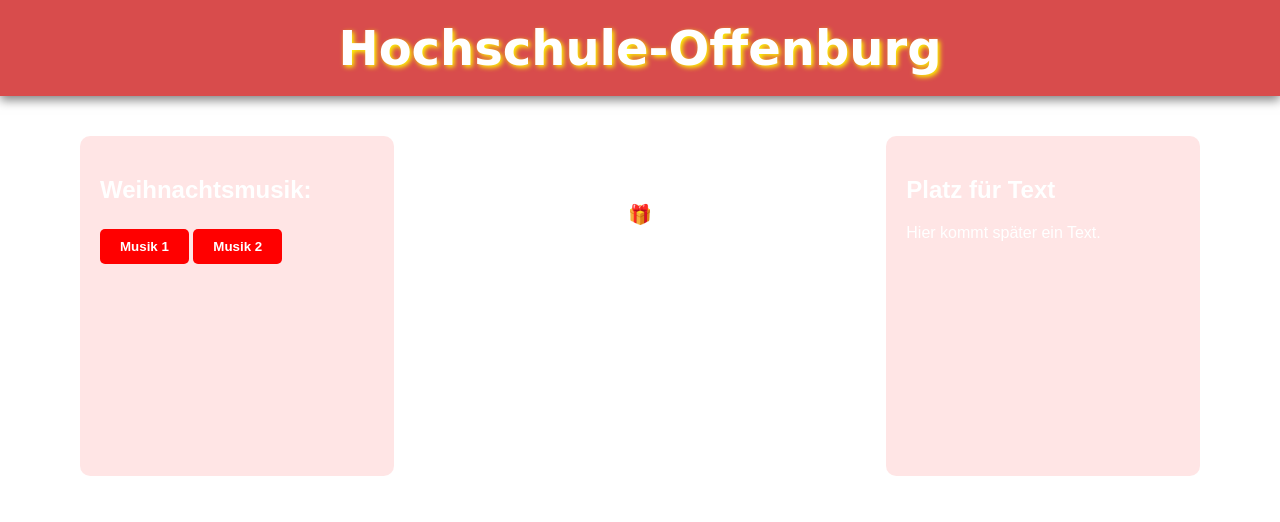
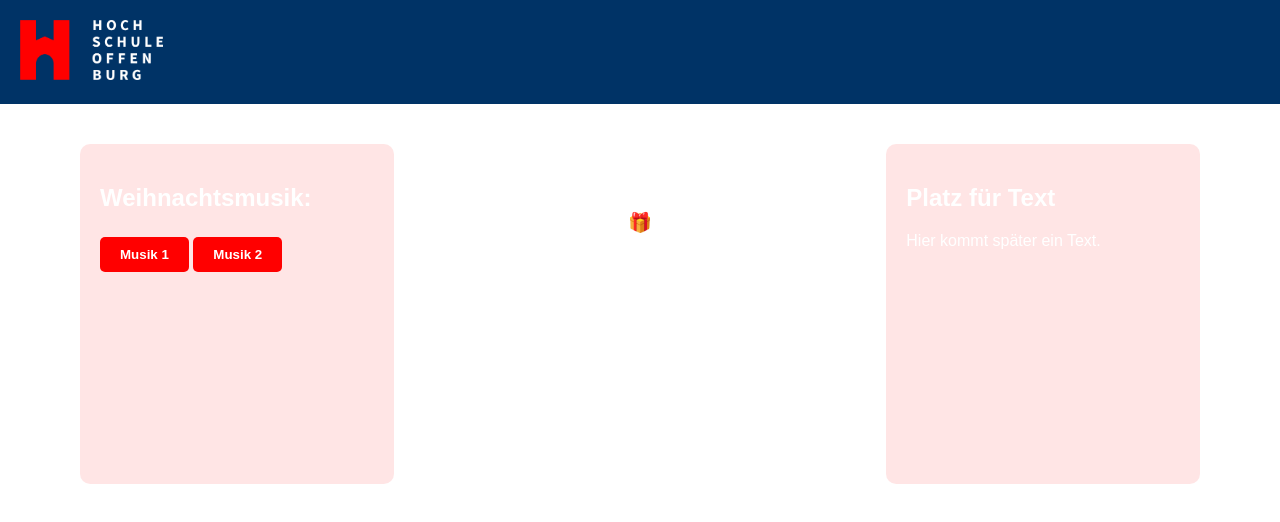
Before and after one commit to pvglueckert/Adventskalender, a plain HTML site: page index.html in a window 1280 px wide. Drawn offline with Linux system fonts and the light colour scheme; a web font is replaced by a local one.

Commit message:
header steht soweit

```diff
--- a/index.html
+++ b/index.html
@@ -10,7 +10,9 @@
 <body>
 
     <header>
-        <h1 class="university-name">Hochschule-Offenburg</h1>
+        <a href="https://www.hs-offenburg.de" target="_blank">
+            <img src="images/HOlogo.png" alt="Hochschule Offenburg Logo" class="logo">
+        </a>
     </header>
 
     <div class="content-container">
--- a/styles/main.css
+++ b/styles/main.css
@@ -9,11 +9,20 @@
 }
 
 header {
-    background-color: rgba(200, 0, 0, 0.7);
+    background-color: #003366;
     padding: 20px;
-    text-align: center;
-    box-shadow: 0 4px 10px rgba(0,0,0,0.5);
+    text-align:left;
+    display: flex
 }
+.logo {
+    height: 60px;
+    width: auto;
+    transition: transform 0.2s ease;
+    cursor: pointer;
+    }
+    .logo:hover {
+        transform: scale(1.07);
+    }
 
 .university-name {
     font-family: 'Mountains of Christmas', cursive;
```
Also changed, not shown: images/HOlogo.png (added), 2 other files.
